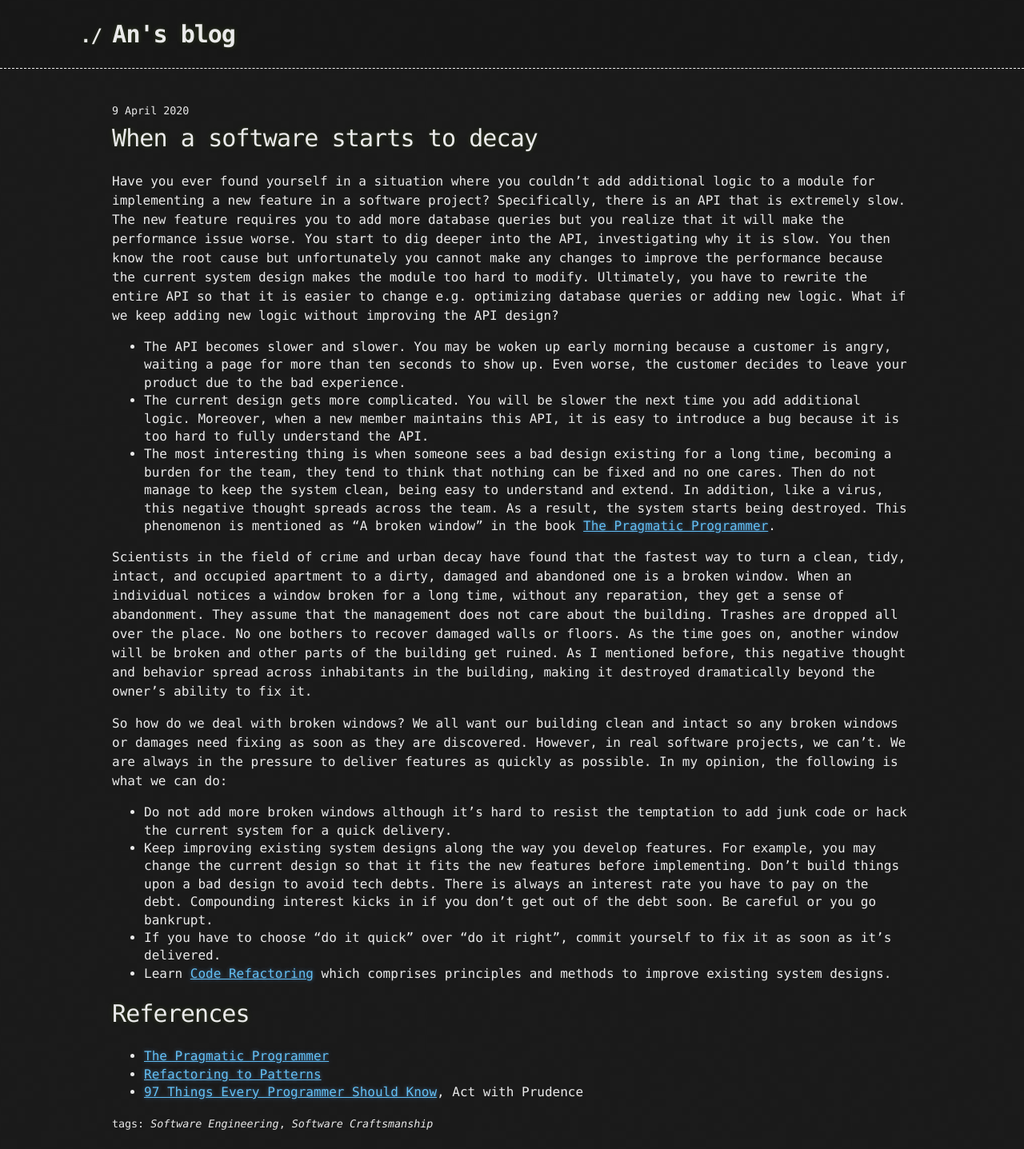
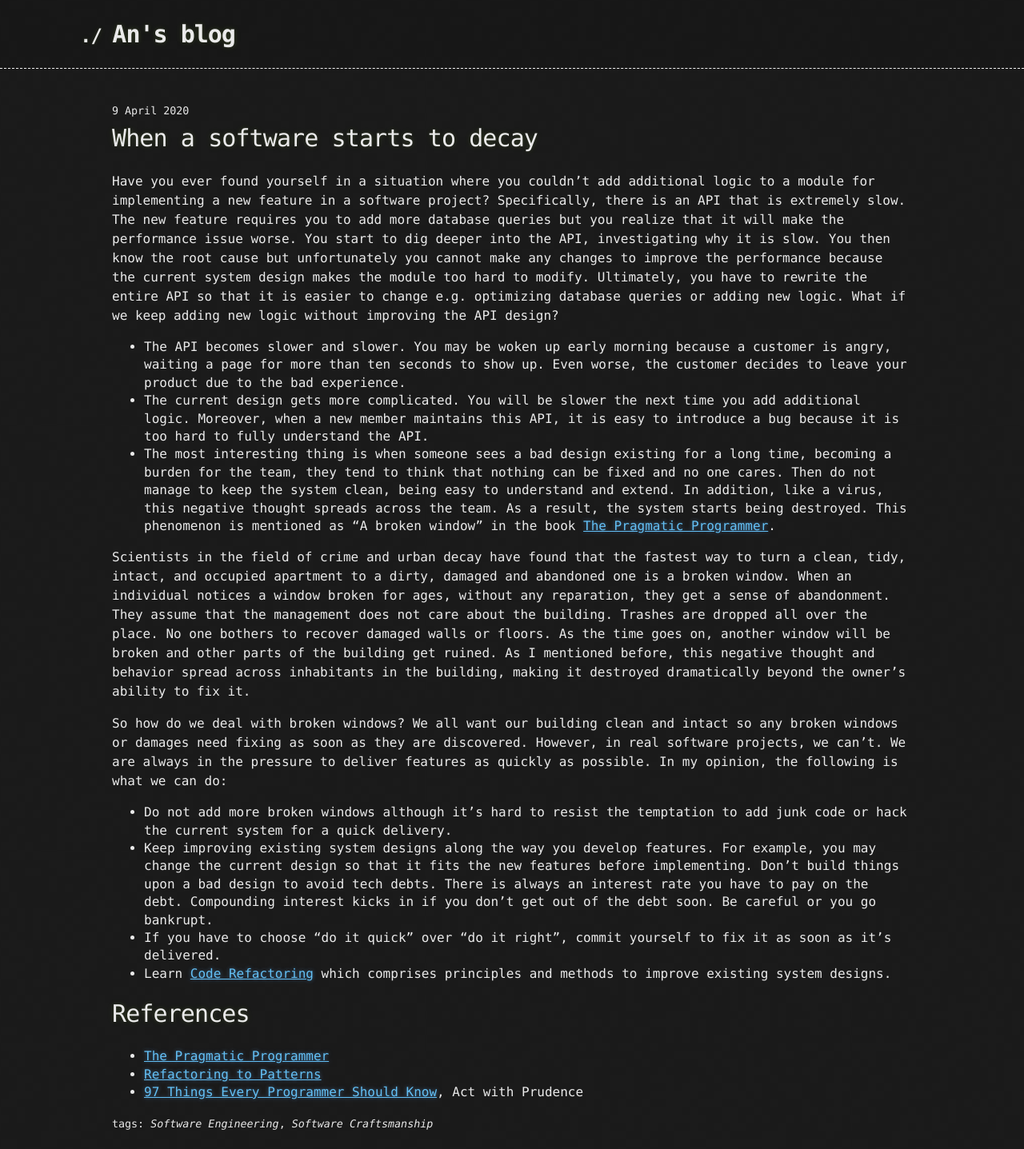
Before and after one commit to anlnt/anlnt.github.io, a Jekyll site: the page built from _posts/2020-04-09-when-a-software-start-to-decay.markdown, in a window 1280 px wide. Shown: the whole page at 80% size. Built offline with Jekyll 4.4.1, drawn with Linux system fonts in a browser that asks for light colours.

Commit message:
Update 2020-04-09-when-a-software-start-to-decay.markdown

```diff
--- a/_posts/2020-04-09-when-a-software-start-to-decay.markdown
+++ b/_posts/2020-04-09-when-a-software-start-to-decay.markdown
@@ -10,7 +10,7 @@ Have you ever found yourself in a situation where you couldn’t add additional
 - The current design gets more complicated. You will be slower the next time you add additional logic. Moreover, when a new member maintains this API, it is easy to introduce a bug because it is too hard to fully understand the API.
 - The most interesting thing is when someone sees a bad design existing for a long time, becoming a burden for the team, they tend to think that nothing can be fixed and no one cares. Then do not manage to keep the system clean, being easy to understand and extend. In addition, like a virus, this negative thought spreads across the team. As a result, the system starts being destroyed. This phenomenon is mentioned as “A broken window” in the book [The Pragmatic Programmer](https://www.amazon.com/Pragmatic-Programmer-special-David-Thomas/dp/0135957052/).
 
-Scientists in the field of crime and urban decay have found that the fastest way to turn a clean, tidy, intact, and occupied apartment to a dirty, damaged and abandoned one is a broken window. When an individual notices a window broken for a long time, without any reparation, they get a sense of abandonment. They assume that the management does not care about the building. Trashes are dropped all over the place. No one bothers to recover damaged walls or floors. As the time goes on, another window will be broken and other parts of the building get ruined. As I mentioned before, this negative thought and behavior spread across inhabitants in the building, making it destroyed dramatically beyond the owner’s ability to fix it.
+Scientists in the field of crime and urban decay have found that the fastest way to turn a clean, tidy, intact, and occupied apartment to a dirty, damaged and abandoned one is a broken window. When an individual notices a window broken for ages, without any reparation, they get a sense of abandonment. They assume that the management does not care about the building. Trashes are dropped all over the place. No one bothers to recover damaged walls or floors. As the time goes on, another window will be broken and other parts of the building get ruined. As I mentioned before, this negative thought and behavior spread across inhabitants in the building, making it destroyed dramatically beyond the owner’s ability to fix it.
 
 So how do we deal with broken windows? We all want our building clean and intact so any broken windows or damages need fixing as soon as they are discovered. However, in real software projects, we can’t. We are always in the pressure to deliver features as quickly as possible. In my opinion, the following is what we can do:
 - Do not add more broken windows although it’s hard to resist the temptation to add junk code or hack the current system for a quick delivery.
```
